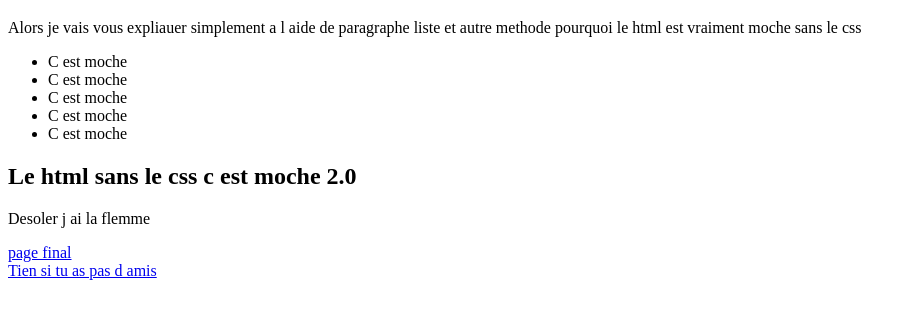
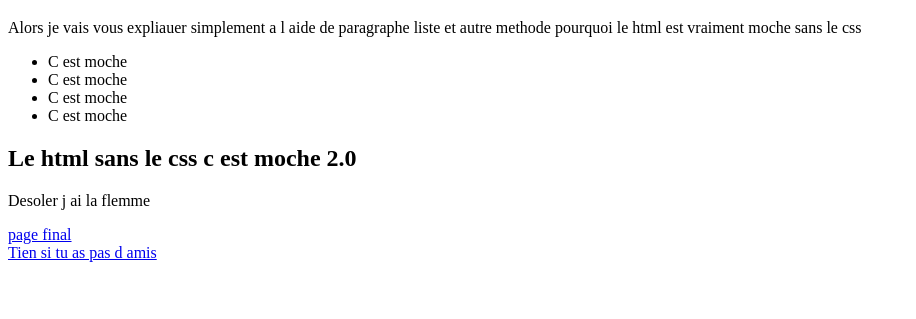
Before and after one commit to YoanRinaldi/introweb, a plain HTML site: page Exercices/exo2/index.html in a window 1280 px wide. Shown: the part 61-380 px from the top of the page, without its empty margins (0-916 px from the left). Drawn offline with Linux system fonts and the light colour scheme.

Commit message:
aller marche stp

```diff
--- a/Exercices/exo2/index.html
+++ b/Exercices/exo2/index.html
@@ -12,7 +12,7 @@
     <li>C est moche</li>
     <li>C est moche</li>
     <li>C est moche</li>
-    <li>C est moche</li>
+
 </ul>
 <h2>Le html sans le css c est moche 2.0</h2>
 <p>Desoler j ai la flemme </p>
```
